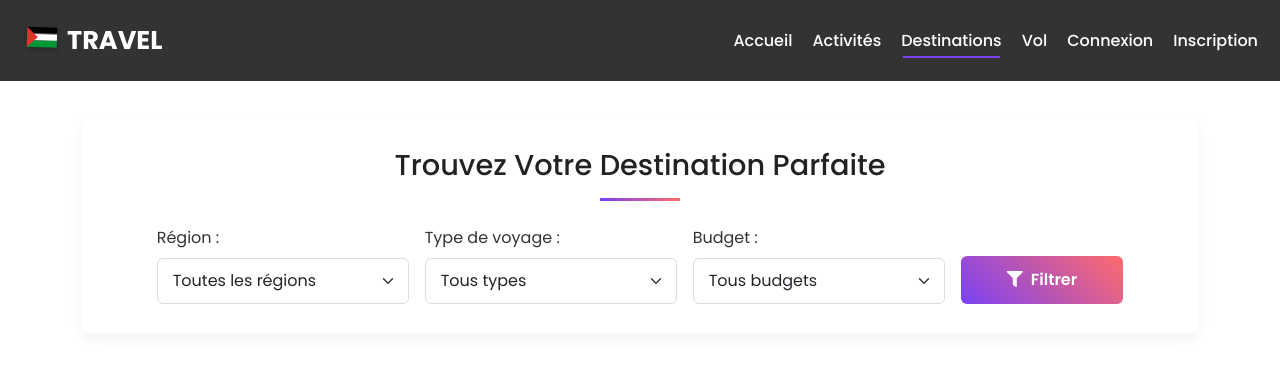
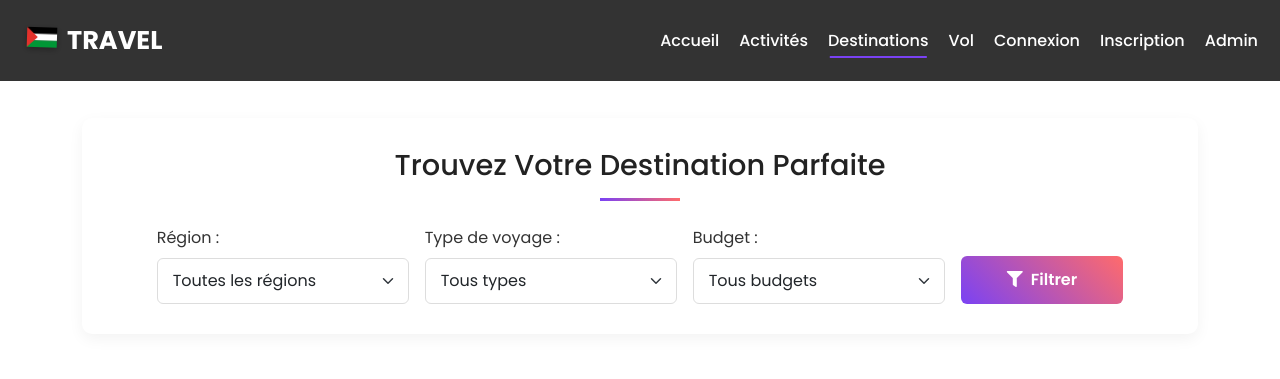
Before and after one commit to 2ammyy/JavaScriptPHP_Project, a PHP site: page /destination.php in a window 1280 px wide. Shown: the top 379 px of the page. Run offline with PHP 8.4, Linux system fonts and the light colour scheme.

Commit message:
Update destination.php

```diff
--- a/uploads/Destinations/destination.php
+++ b/uploads/Destinations/destination.php
@@ -65,6 +65,9 @@
                         <li class="nav-item">
                             <a class="nav-link text-white" href="../../login/register.php">Inscription</a>
                         </li>
+                         <li class="nav-item">
+            <a class="nav-link text-white" href="../../login/admin/admin_login.php">Admin</a>
+        </li>
                     <?php endif; ?>
                 </ul>
             </div>
```
